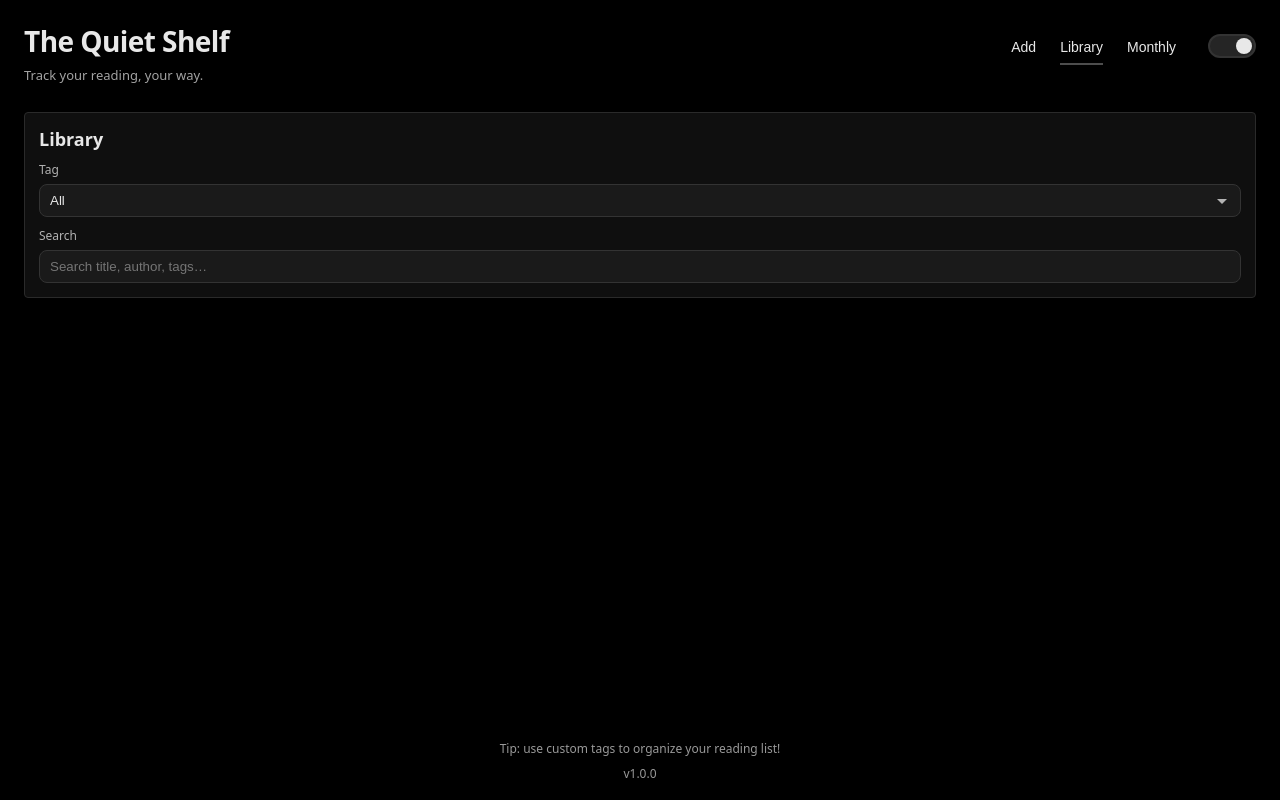
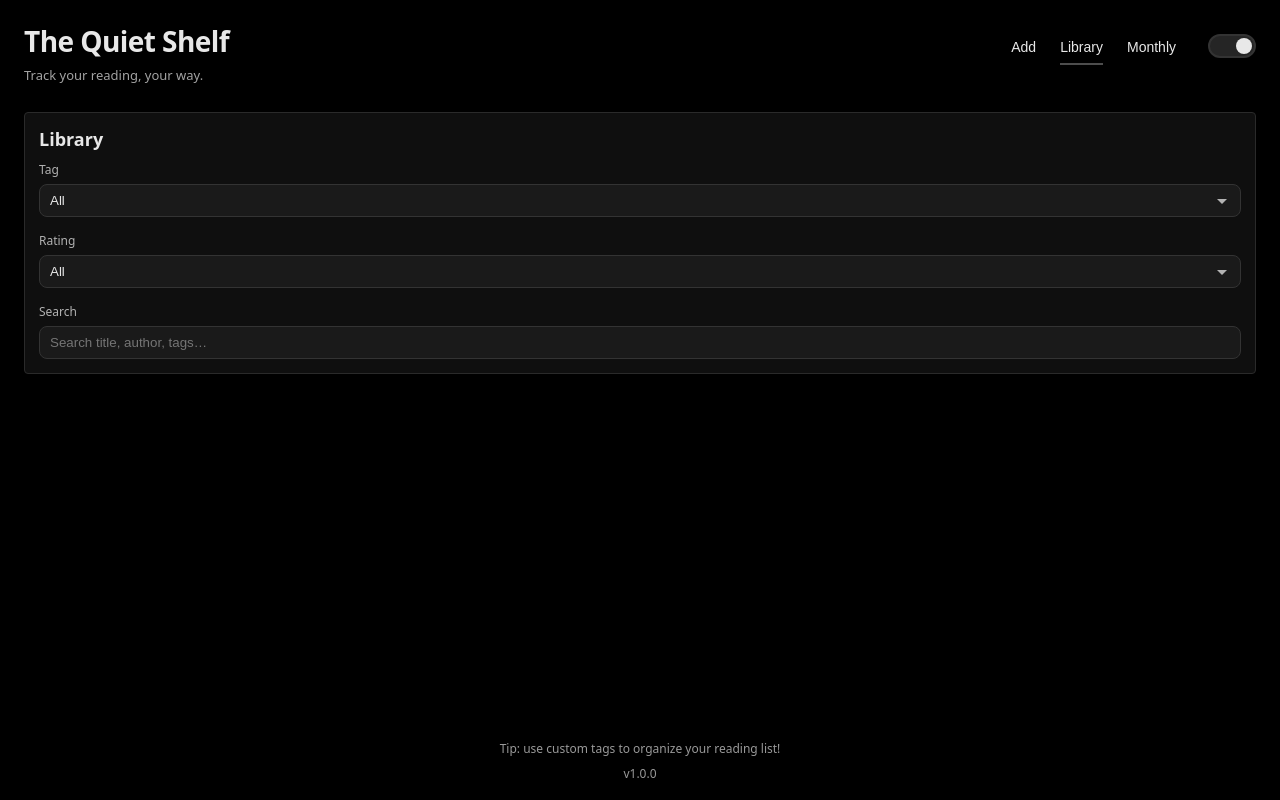
Before and after one commit to nidaqg/the_quiet_shelf, a React (Vite) app: page / in a window 1280 px wide. Both pictures are taken after a click on the button "Library". Built offline with nearby package versions, Linux system fonts and the light colour scheme.

Commit message:
rating filter

```diff
--- a/src/components/BookList.tsx
+++ b/src/components/BookList.tsx
@@ -32,8 +32,7 @@ export default function BookList({ books, statusLabels }: BookListProps) {
               <div className="bookDetails">
                 <div className="bookTitle">{book.title}</div>
                 <div className="bookMeta">
-                  {book.authors.join(", ") || "Unknown author"} •{" "}
-                  <strong>{statusLabels[book.status]}</strong>
+                  {book.authors.join(", ") || "Unknown author"}
                 </div>
                 {book.rating && book.rating > 0 && (
                   <div className="bookRating">
--- a/src/hooks/useLibraryFilters.ts
+++ b/src/hooks/useLibraryFilters.ts
@@ -5,7 +5,8 @@ export function useLibraryFilters(
   books: Book[],
   statusFilter: BookStatus | "all",
   tagFilter: string,
-  searchQuery: string
+  searchQuery: string,
+  ratingFilter: string
 ) {
   const tags = useMemo(() => {
     const tagSet = new Set<string>();
@@ -24,11 +25,16 @@ export function useLibraryFilters(
       .filter((book) => (statusFilter === "all" ? true : book.status === statusFilter))
       .filter((book) => (tagFilter === "all" ? true : book.tags.includes(tagFilter)))
       .filter((book) => {
+        if (ratingFilter === "all") return true;
+        if (ratingFilter === "unrated") return !book.rating || book.rating === 0;
+        return book.rating === Number(ratingFilter);
+      })
+      .filter((book) => {
         if (!query) return true;
         const searchText = `${book.title} ${book.authors.join(" ")} ${book.tags.join(" ")}`.toLowerCase();
         return searchText.includes(query);
       });
-  }, [books, statusFilter, tagFilter, searchQuery]);
+  }, [books, statusFilter, tagFilter, ratingFilter, searchQuery]);
 
   return { tags, filteredBooks };
 }
--- a/src/pages/Library.tsx
+++ b/src/pages/Library.tsx
@@ -20,13 +20,15 @@ const STATUS_LABELS: Record<BookStatus, string> = {
 
 export default function Library({ books }: Props) {
   const [tagFilter, setTagFilter] = useState<string>("all");
+  const [ratingFilter, setRatingFilter] = useState<string>("all");
   const [searchQuery, setSearchQuery] = useState("");
 
   const { tags, filteredBooks } = useLibraryFilters(
     books,
     "all",
     tagFilter,
-    searchQuery
+    searchQuery,
+    ratingFilter
   );
 
   const { cycleStatus, removeBook } = useBookActions();
@@ -51,6 +53,19 @@ export default function Library({ books }: Props) {
     [tags]
   );
 
+  const ratingOptions = useMemo(
+    () => [
+      { value: "all", label: "All" },
+      { value: "5", label: "★★★★★" },
+      { value: "4", label: "★★★★☆" },
+      { value: "3", label: "★★★☆☆" },
+      { value: "2", label: "★★☆☆☆" },
+      { value: "1", label: "★☆☆☆☆" },
+      { value: "unrated", label: "Unrated" },
+    ],
+    []
+  );
+
   return (
     <div className="libraryPage">
       <div className="card libraryHeaderCard">
@@ -63,9 +78,17 @@ export default function Library({ books }: Props) {
             onChange={setTagFilter}
             options={tagOptions}
           />
+          <div style={{ marginTop: 15 }}>
+            <FilterSelect
+              label="Rating"
+              value={ratingFilter}
+              onChange={setRatingFilter}
+              options={ratingOptions}
+            />
+          </div>
         </div>
 
-        <div style={{ marginTop: 10 }}>
+        <div style={{ marginTop: 15 }}>
           <SearchInput
             label="Search"
             value={searchQuery}
```
